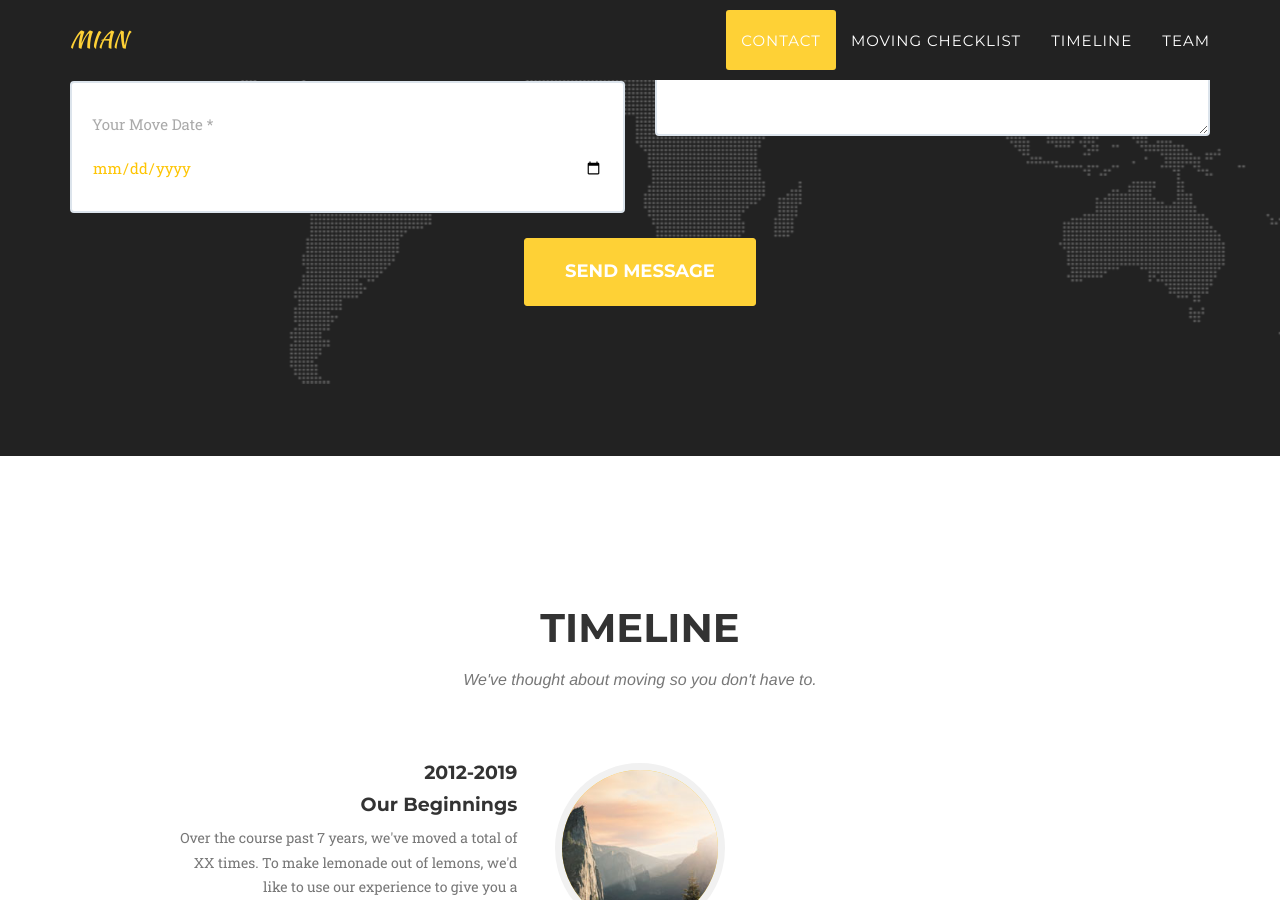
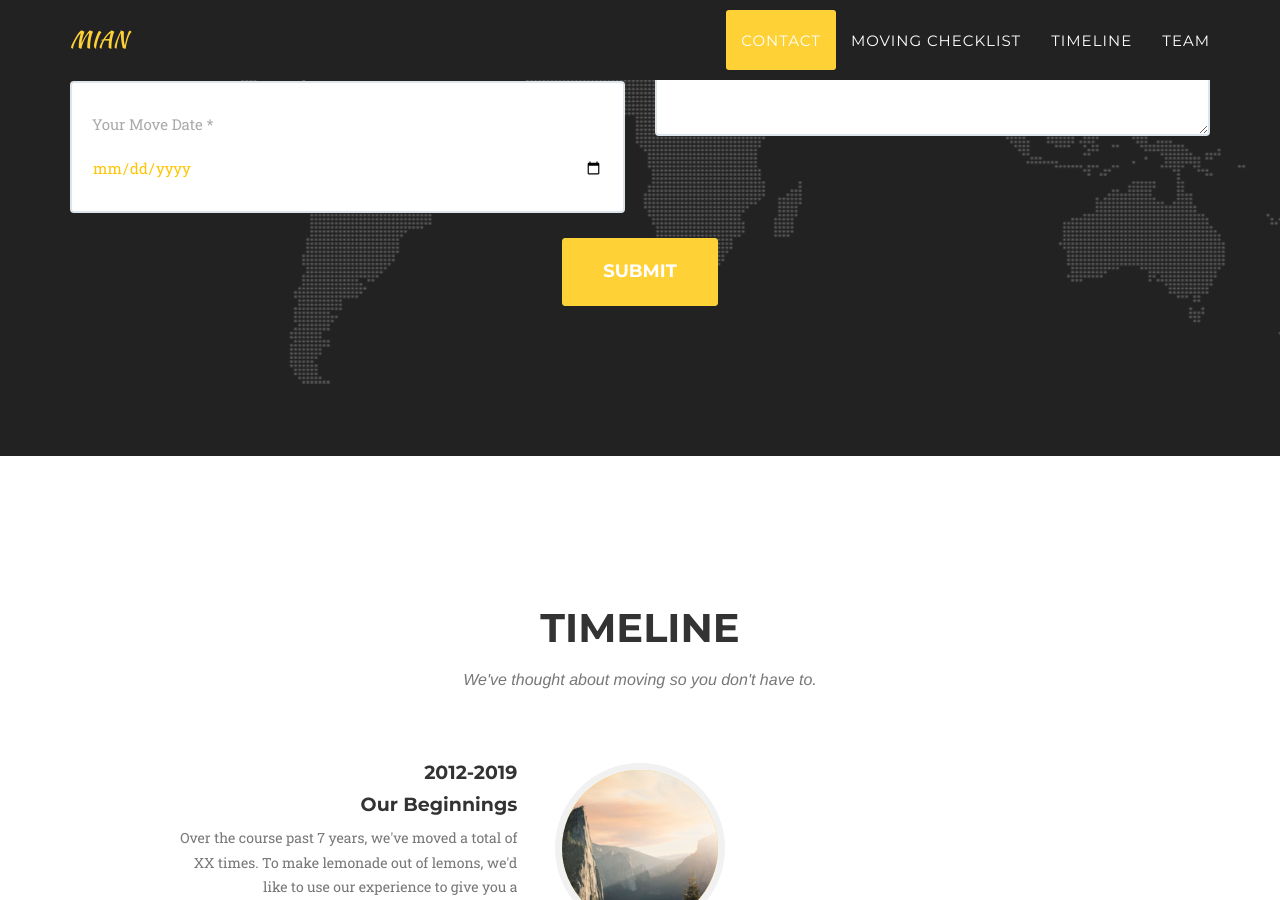
Before and after one commit to mgalbanese12/mgalbanese12.github.io, a Jekyll site: the page built from index.html, in a window 1280 px wide and 900 px high, scrolled down 1165 px. Built offline with Jekyll 4.4.1, drawn with Linux system fonts in a browser that asks for light colours; some web fonts are replaced.

Commit message:
send message to submit

```diff
--- a/_includes/contact.html
+++ b/_includes/contact.html
@@ -34,7 +34,7 @@
                             <div class="clearfix"></div>
                             <div class="col-lg-12 text-center">
                                 <div id="success"></div>
-                                <button type="submit" class="btn btn-xl">Send Message</button>
+                                <button type="submit" class="btn btn-xl">Submit</button>
                             </div>
                         </div>
                     </form>
```
